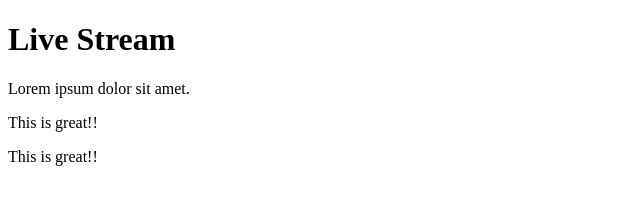
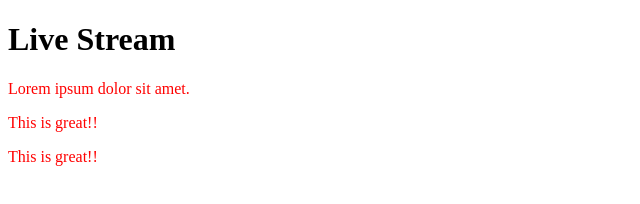
Before and after one commit to Tyrone-Cartwright/live-stream, a plain HTML site: page index.html in a window 1280 px wide. Shown: the whole page, without its empty margins (0-640 px from the left). Drawn offline with Linux system fonts and the light colour scheme.

Commit message:
Changes made.

```diff
--- a/index.html
+++ b/index.html
@@ -7,6 +7,11 @@
     <meta http-equiv="X-UA-Compatible" content="ie=edge">
     <title>Music Live Stream</title>
 </head>
+<style>
+    p {
+        color: red;
+    }
+</style>
 
 <body>
     <h1>Live Stream</h1>
```
